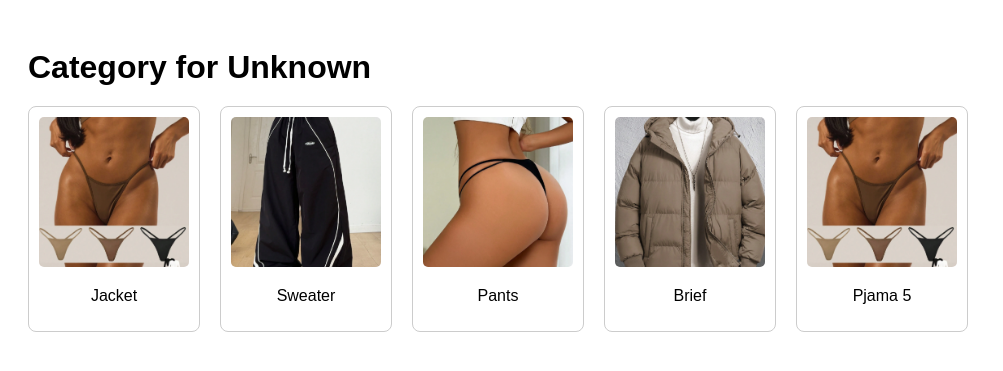
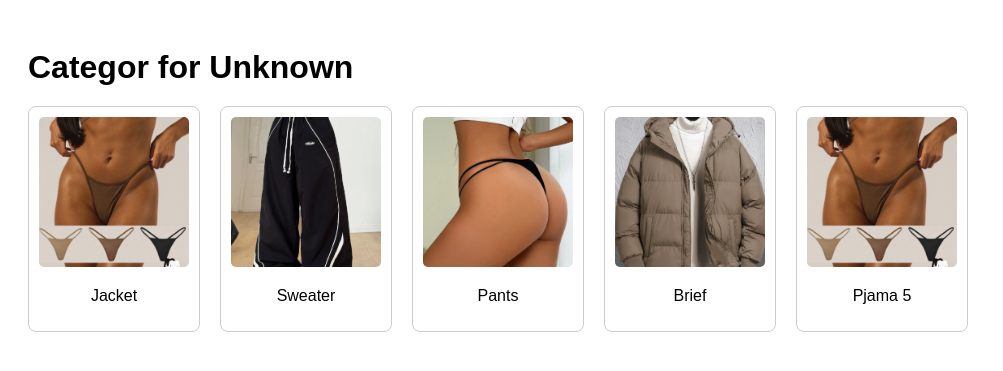
Before and after one commit to bennysito/Threadly, a PHP site: page /category_products.php in a window 1280 px wide. Shown: the top 371 px of the page, without its empty margins (0-1003 px from the left). Run offline with PHP 8.4, Linux system fonts and the light colour scheme.

Commit message:
modified

```diff
--- a/Front_End/category_products.php
+++ b/Front_End/category_products.php
@@ -45,7 +45,7 @@ h1 { margin-bottom: 20px; }
 </head>
 <body>
 
-<h1>Category for <?= htmlspecialchars($categoryName) ?></h1>
+<h1>Categor for <?= htmlspecialchars($categoryName) ?></h1>
 
 <div class="product-grid">
     <?php foreach($products as $product): ?>
```
